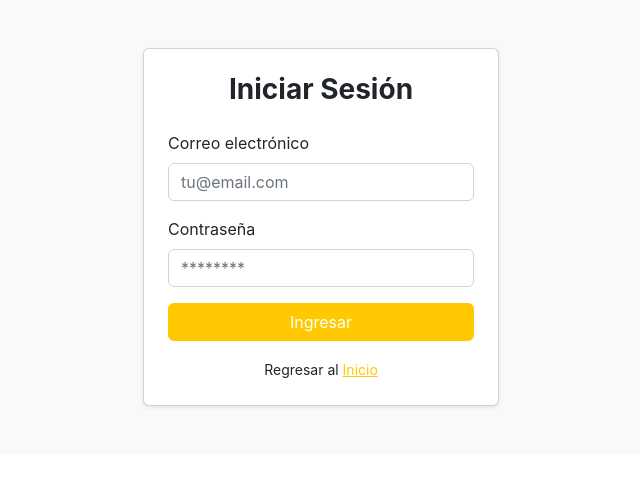
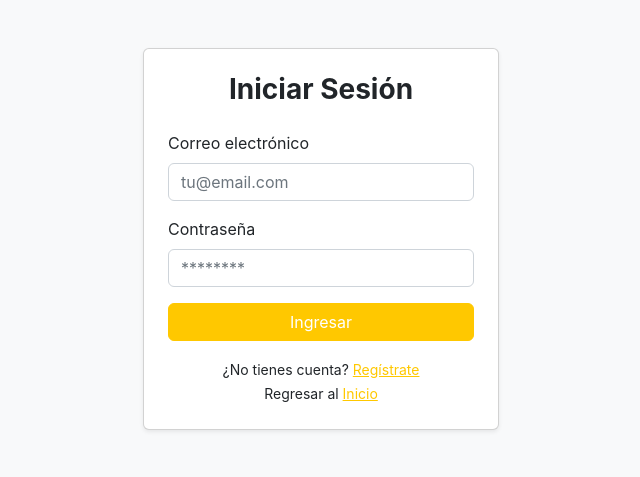
Before and after one commit to wmejia83/InventarioEntregable, a PHP site: page /ingreso in a window 1280 px wide. Shown: the top 477 px of the page, without its empty margins (319-959 px from the left). Run offline with PHP 8.4, Linux system fonts and the light colour scheme; some libraries are stand-ins or nearby versions.

Commit message:
Categorias completo

```diff
--- a/vistas/publicas/ingreso/index.php
+++ b/vistas/publicas/ingreso/index.php
@@ -37,7 +37,7 @@
 
               <div class="text-center">
                 <small>
-                  <!-- ¿No tienes cuenta? <a href="registro">Regístrate</a> -->
+                  ¿No tienes cuenta? <a href="registro">Regístrate</a>
                 </small>
               </div>
               <div class="text-center">
```
